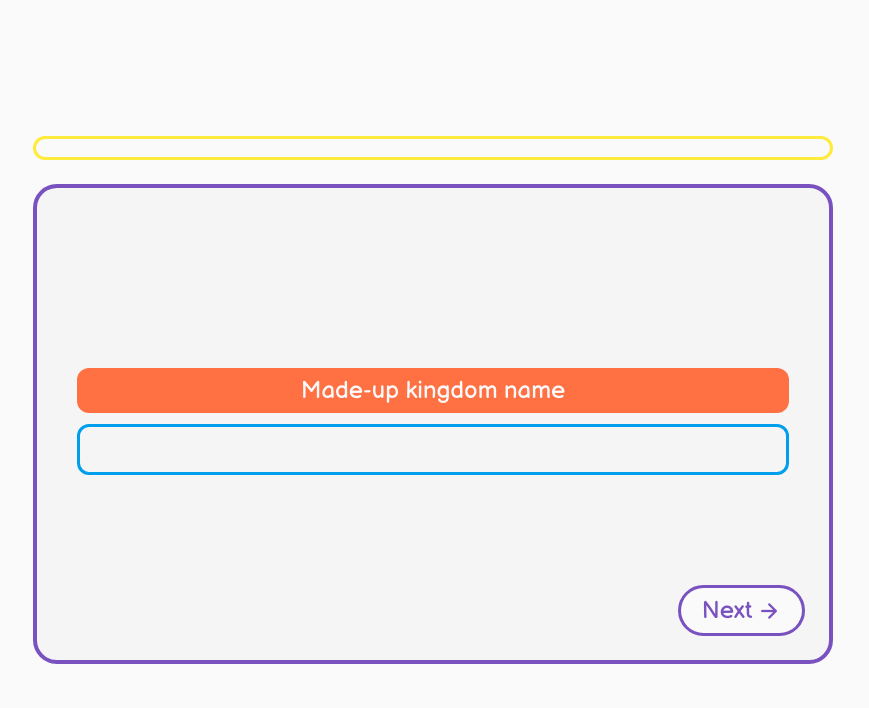
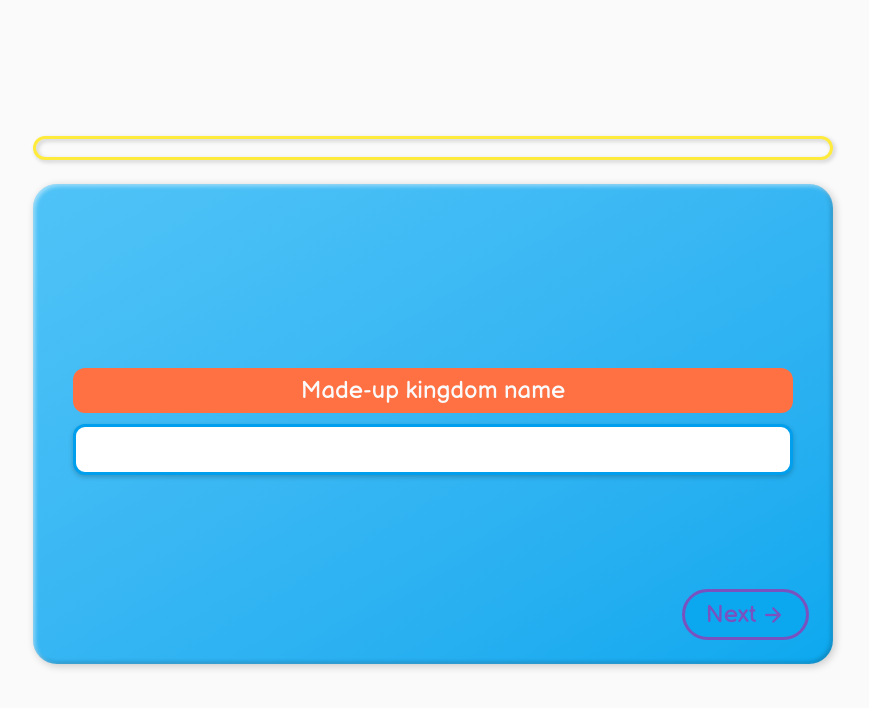
Before and after one commit to Nathan-Boquiren/mad-lib, a plain HTML site: page index.html in a window 1280 px wide. Both pictures are taken after a click on the button "Start Game". Shown: the whole page, without its empty margins (207-1076 px from the left). Drawn offline with nearby package versions, Linux system fonts and the light colour scheme.

Commit message:
Enhance styling for body and input elements with shadows and gradients

```diff
--- a/styles.css
+++ b/styles.css
@@ -138,6 +138,7 @@ body {
     border: 3px solid var(--accent-1);
     border-radius: 100vmax;
     position: relative;
+    filter: drop-shadow(2px 2px 2px rgb(0 0 0 / .2));
 }
 
 #progress-bar #indicator {
@@ -162,9 +163,13 @@ body {
     border-radius: 1.5rem;
     width: clamp(15rem, 100%, 50rem);
     height: 60%;
-    background-color: rgb(245 245 245);
-    border: 4px solid var(--accent-3);
+    /* background-color: var(--primary); */
     overflow-x: clip;
+    --darker-clr: hsl(from var(--primary) h s calc(l - 15));
+    background-image: linear-gradient(to bottom right, var(--primary), var(--darker-clr));
+    box-shadow: inset 2px 2px 4px rgb(255 255 255 / .5),
+                inset -2px -2px 4px rgb(0 0 0 / .2),
+                2px 2px 8px rgb(0 0 0 /.2);
 }
 
 /* individual input wrappers */
@@ -172,7 +177,6 @@ body {
 .input-container {
     position: absolute;
     inset-block: 0;
-    /* transform: translateX(-50%); */
     margin: auto;
     display: none;
     height: fit-content;
@@ -229,17 +233,16 @@ body {
 }
 
 .input-container input {
-    background-color: transparent;
-    border: 3px solid var(--primary);
+    background-color: white;
+    border: 3px solid hsl(from var(--primary) h calc(s + 20) calc(l - 20));
     transition: all 0.2s ease;
     color: var(--dark);
 }
 
 input:focus {
-    --hover-clr: hsl(from var(--primary) h calc(s + 20) calc(l - 20));
     outline: none;
-    border-color: var(--hover-clr);
     translate: 0 -5px;
+    box-shadow: 0 2px 5px  rgb(0 0 0 /.2);
 }
 
 #user-input-form button {
@@ -248,6 +251,19 @@ input:focus {
     bottom: 1.5rem;
     width: fit-content;
     border-width: 3px;
+
+}
+
+#user-input-form button.hover {
+    padding: calc(clamp(.3rem, 1vw, .5rem) + 3px) calc(clamp(1rem, 2vw, 1.3rem) + 3px);
+    border: none;
+    box-shadow: inset 2px 2px 4px rgb(255 255 255 / .3),
+                inset -2px -2px 4px rgb(0 0 0 / .2),
+                2px 2px 8px rgb(0 0 0 /.2);
+}
+
+#user-input-form button::before {
+    background-color: var(--darker-clr);
 }
 
 #user-input-form button::after {
```
